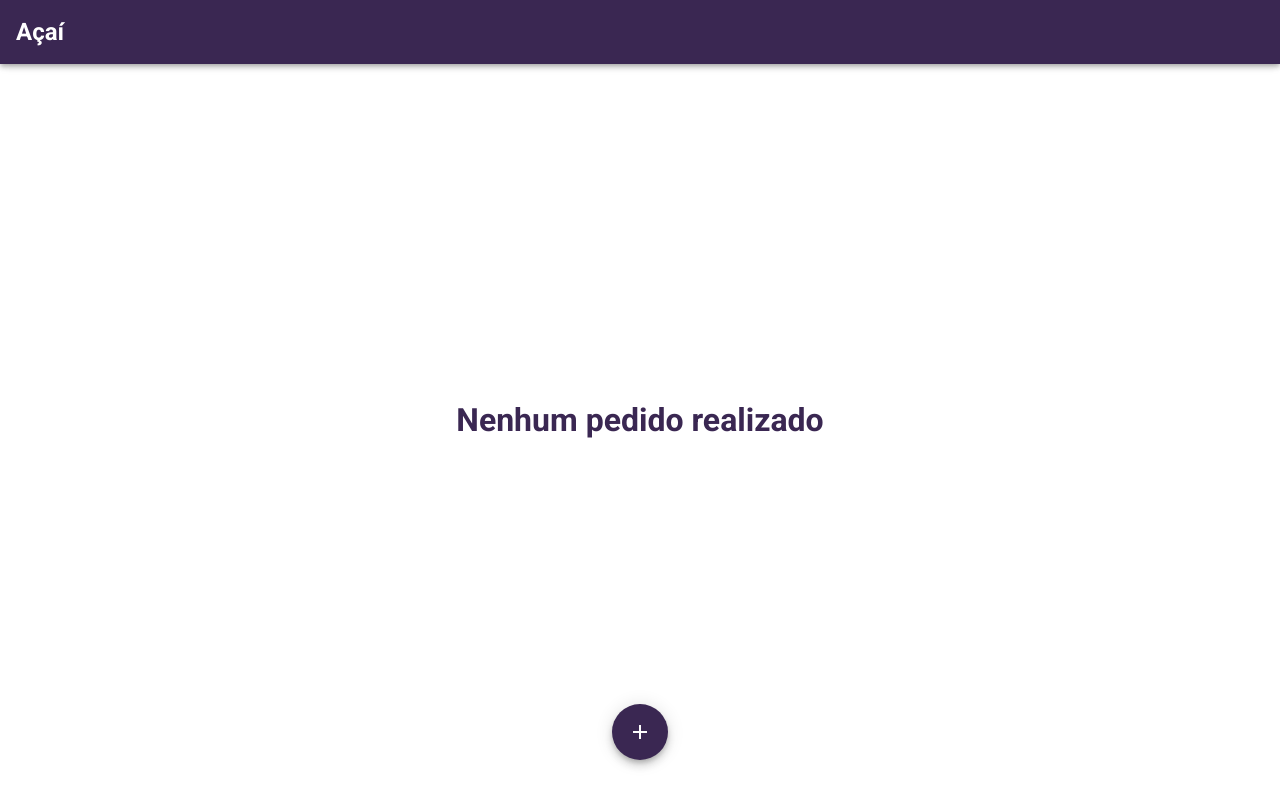
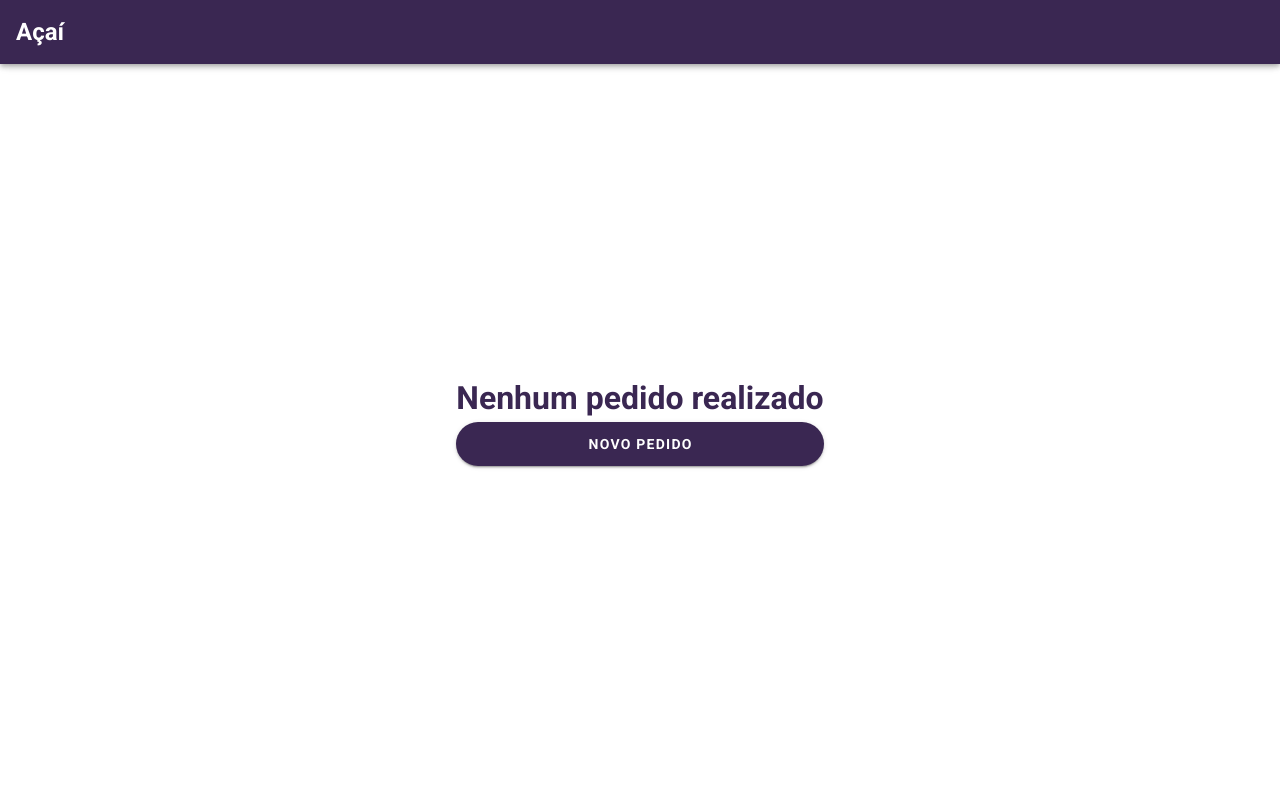
Before and after one commit to costagabe/acai, a Vue app: page / in a window 1280 px wide. Built offline with nearby package versions, Linux system fonts and the light colour scheme.

Commit message:
Refatoração da Home

```diff
--- a/package.json
+++ b/package.json
@@ -12,7 +12,8 @@
     "core-js": "^3.6.4",
     "vue": "^2.6.11",
     "vue-router": "^3.1.6",
-    "vuetify": "^2.2.11"
+    "vuetify": "^2.2.11",
+    "vuex": "^3.3.0"
   },
   "devDependencies": {
     "@vue/cli-plugin-babel": "~4.3.0",
--- /dev/null
+++ b/src/components/home/NewOrderBtn.vue
@@ -0,0 +1,29 @@
+<template>
+  <v-col
+    align-self="end"
+    class="pa-0 ma-0 pb-4"
+    :cols="isMobile ? 'auto' : 4"
+    style="margin-bottom: auto; position: fixed"
+  >
+    <v-btn
+      v-if="isMobile"
+      bottom
+      color="primary"
+      dark
+      fab
+    >
+      <v-icon>mdi-plus</v-icon>
+    </v-btn>
+    <v-btn
+      v-else
+      block
+      bottom
+      color="primary"
+      dark
+      large
+      rounded
+    >
+      Novo Pedido
+    </v-btn>
+  </v-col>
+</template>
--- /dev/null
+++ b/src/components/home/NoOrders.vue
@@ -0,0 +1,22 @@
+<template>
+  <v-row
+    align="center"
+    align-content="center"
+    class="fill-height text-center primary--text"
+    justify="center"
+  >
+    <v-col cols="auto">
+      <h1>Nenhum pedido realizado</h1>
+      <v-btn
+        v-if="!isMobile"
+        block
+        color="primary"
+        large
+        rounded
+      >
+        <b>Novo Pedido</b>
+      </v-btn>
+    </v-col>
+
+  </v-row>
+</template>
--- a/src/main.js
+++ b/src/main.js
@@ -1,12 +1,22 @@
 import Vue from 'vue'
 import App from './App.vue'
 import router from './router'
+import store from './store'
 import vuetify from './plugins/vuetify'
 
 Vue.config.productionTip = false
 
+Vue.mixin({
+  computed: {
+    isMobile () {
+      return this.$vuetify.breakpoint.smAndDown
+    }
+  }
+})
+
 new Vue({
   router,
+  store,
   vuetify,
   render: h => h(App)
 }).$mount('#app')
--- /dev/null
+++ b/src/store/index.js
@@ -0,0 +1,18 @@
+import Vue from 'vue'
+import Vuex from 'vuex'
+
+Vue.use(Vuex)
+
+export default new Vuex.Store({
+  state: () => ({
+
+  }),
+  getters: {
+
+  },
+  mutations: {
+
+  },
+  actions: {},
+  modules: {}
+})
--- a/src/views/Home.vue
+++ b/src/views/Home.vue
@@ -14,30 +14,8 @@
         :containerHeight="containerHeight"
         :orders="orders"
       />
-      <v-row
-        v-else
-        align="center"
-        class="fill-height text-center primary--text"
-        justify="center"
-      >
-        <h1>Nenhum pedido realizado</h1>
-      </v-row>
-
-      <v-col
-        align-self="end"
-        class="pa-0 ma-0 pb-4"
-        cols="auto"
-        style="margin-bottom: auto; position: fixed"
-      >
-        <v-btn
-          bottom
-          color="primary"
-          dark
-          fab
-        >
-          <v-icon>mdi-plus</v-icon>
-        </v-btn>
-      </v-col>
+      <NoOrders v-else />
+      <NewOrderBtn v-if="orders.length || isMobile" />
     </v-row>
 
   </v-container>
@@ -47,7 +25,9 @@
 export default {
   name: 'Home',
   components: {
-    OrderList: () => import('@/components/home/OrderList')
+    OrderList: () => import('@/components/home/OrderList'),
+    NewOrderBtn: () => import('@/components/home/NewOrderBtn'),
+    NoOrders: () => import('@/components/home/NoOrders')
   },
   data: () => ({
     containerHeight: 0,
@@ -56,7 +36,6 @@ export default {
   mounted () {
     this.containerHeight = this.$refs.container.clientHeight
   },
-
   watch: {
     '$vuetify.breakpoint.width' () {
       this.$emit('update')
```
Also changed, not shown: 1 other file (tests, documents, lock files or other folders).
